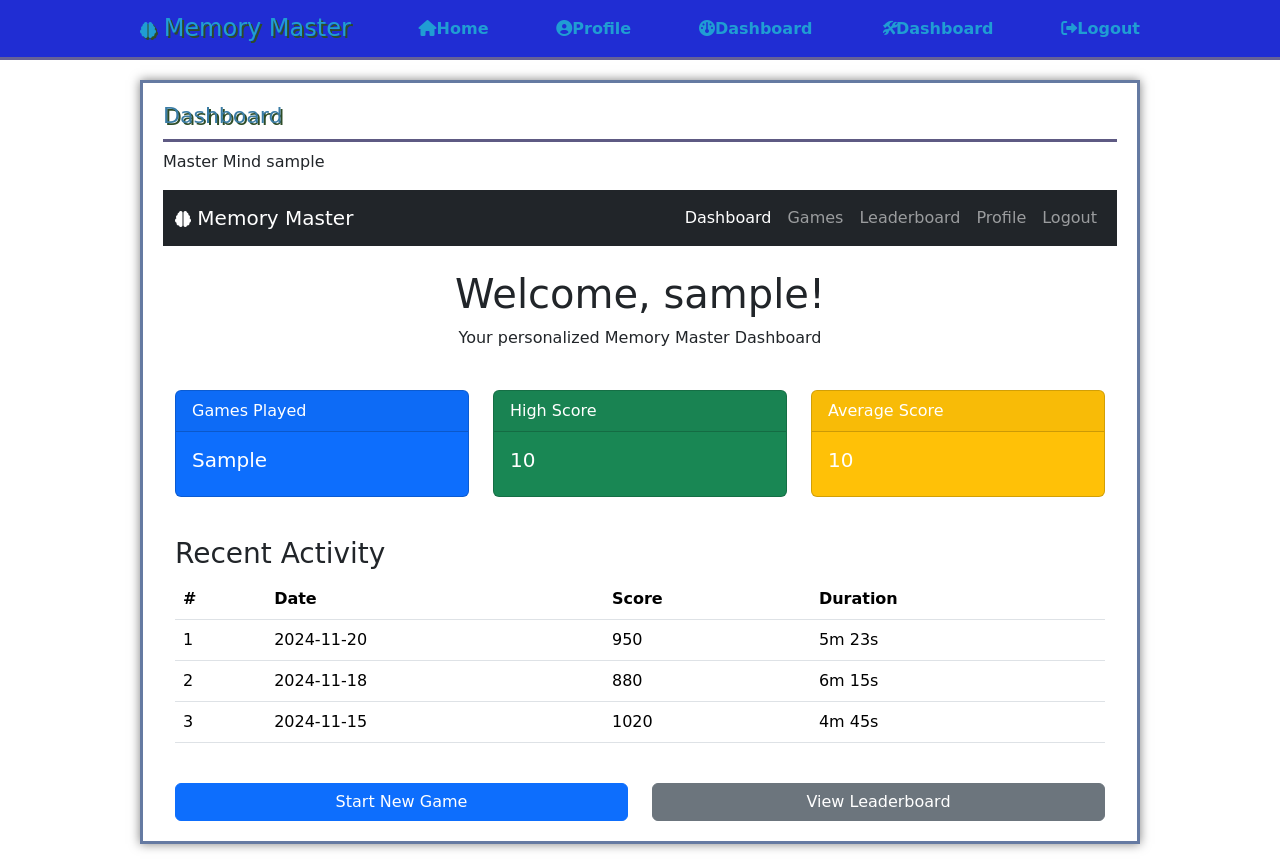
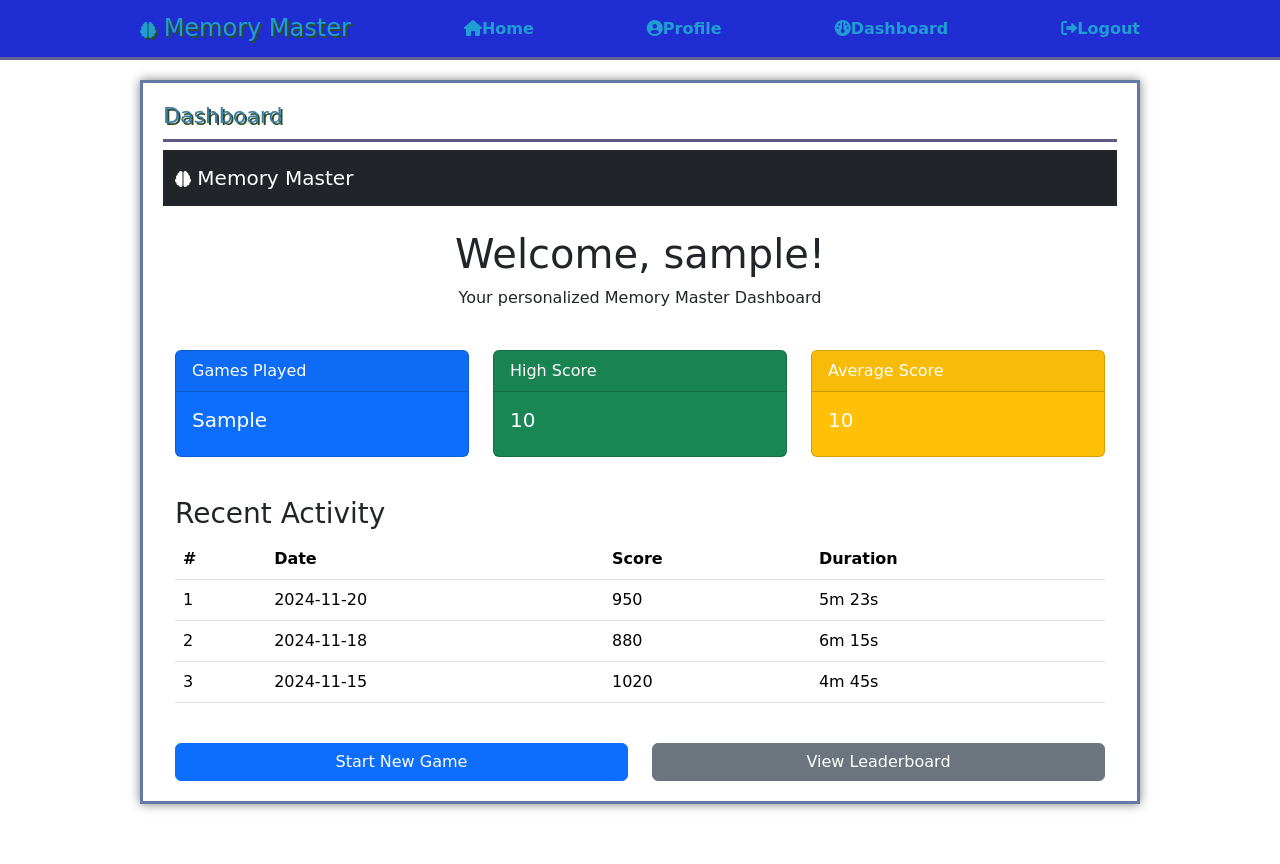
Before and after one commit to sRobinson1209/memory-game-forked, a Flask app: template templates/dashboard.html in a window 1280 px wide. After the commit the page ends 811 px from the top, so only its background shows below. Run offline with Flask 3, Linux system fonts and the light colour scheme; the template is opened without the code that fills it: most values are stand-ins (such as "Sample title", 1, 10 or a date in 2020); some web fonts are replaced.

Commit message:
Fixed simple UI
Edited simple UI elements on dashboard

```diff
--- a/templates/dashboard.html
+++ b/templates/dashboard.html
@@ -8,12 +8,10 @@
 <script src="{{ url_for('static', filename='js/dashboard.js') }}"></script>
 <script src="https://cdn.jsdelivr.net/npm/chart.js"></script>
 <script src="{{ url_for('static', filename='js/dashboard.js', v=1)}}"></script>-->
-<p>Master Mind  {{ username }} </p>
 
 <head>
     <meta charset="UTF-8">
     <meta name="viewport" content="width=device-width, initial-scale=1.0">
-    <title>Memory Master - Dashboard</title>
     <!-- Bootstrap CSS -->
     <link rel="stylesheet" href="https://cdn.jsdelivr.net/npm/bootstrap@5.3.1/dist/css/bootstrap.min.css">
     <!-- Font Awesome for Icons -->
@@ -30,25 +28,6 @@
             <button class="navbar-toggler" type="button" data-bs-toggle="collapse" data-bs-target="#navbarNav" aria-controls="navbarNav" aria-expanded="false" aria-label="Toggle navigation">
                 <span class="navbar-toggler-icon"></span>
             </button>
-            <div class="collapse navbar-collapse" id="navbarNav">
-                <ul class="navbar-nav ms-auto">
-                    <li class="nav-item">
-                        <a class="nav-link active" href="#">Dashboard</a>
-                    </li>
-                    <li class="nav-item">
-                        <a class="nav-link" href="#">Games</a>
-                    </li>
-                    <li class="nav-item">
-                        <a class="nav-link" href="#">Leaderboard</a>
-                    </li>
-                    <li class="nav-item">
-                        <a class="nav-link" href="#">Profile</a>
-                    </li>
-                    <li class="nav-item">
-                        <a class="nav-link" href="#">Logout</a>
-                    </li>
-                </ul>
-            </div>
         </div>
     </nav>
 
--- a/templates/layout.html
+++ b/templates/layout.html
@@ -5,6 +5,7 @@
 		<title>{% block title %}{% endblock %}</title>
 		<link rel="stylesheet" href="{{ url_for('static', filename='css/style.css') }}">
 		<link rel="stylesheet" href="https://use.fontawesome.com/releases/v5.7.1/css/all.css">
+		<link rel="stylesheet" href="https://cdnjs.cloudflare.com/ajax/libs/font-awesome/6.0.0-beta3/css/all.min.css">
 	</head>
 	<body class="loggedin">
 		<nav class="navtop">
@@ -16,7 +17,6 @@
                 <a href="{{ url_for('home') }}"><i class="fas fa-home"></i>Home</a>
 				<a href="{{ url_for('profile') }}"><i class="fas fa-user-circle"></i>Profile</a>
 				<a href="{{ url_for('dashboard') }}"><i class="fas fa-gauge"></i>Dashboard</a>
-				<a href="{{ url_for('dashboard') }}"><i class="icon">&#128736;</i>Dashboard</a>
 				<a href="{{ url_for('logout') }}"><i class="fas fa-sign-out-alt"></i>Logout</a>
 
 			</div>
```
